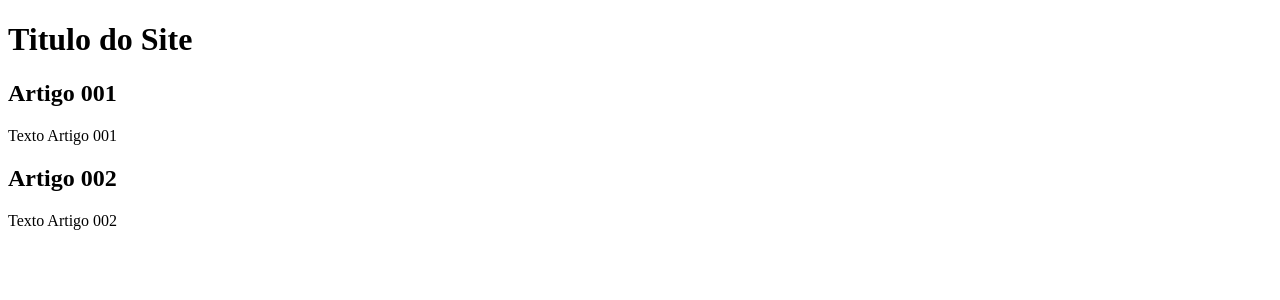
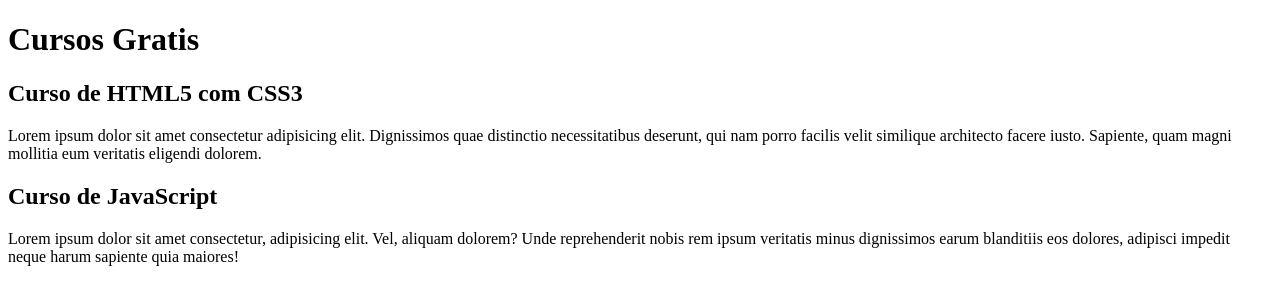
Before and after one commit to NeioBom/Site-Projeto, a plain HTML site: page index.html in a window 1280 px wide. Drawn offline with Linux system fonts and the light colour scheme.

Commit message:
comesei a escrever o conteudo

```diff
--- a/index.html
+++ b/index.html
@@ -8,15 +8,15 @@
 <body>
     <main>
         <header>
-            <h1>Titulo do Site</h1>
+            <h1>Cursos Gratis</h1>
         </header>
         <article>
-            <h2>Artigo 001</h2>
-            <p>Texto Artigo 001</p>
+            <h2>Curso de HTML5 com CSS3</h2>
+            <p>Lorem ipsum dolor sit amet consectetur adipisicing elit. Dignissimos quae distinctio necessitatibus deserunt, qui nam porro facilis velit similique architecto facere iusto. Sapiente, quam magni mollitia eum veritatis eligendi dolorem.</p>
         </article>
         <article>
-            <h2>Artigo 002</h2>
-            <p>Texto Artigo 002</p>
+            <h2>Curso de JavaScript</h2>
+            <p>Lorem ipsum dolor sit amet consectetur, adipisicing elit. Vel, aliquam dolorem? Unde reprehenderit nobis rem ipsum veritatis minus dignissimos earum blanditiis eos dolores, adipisci impedit neque harum sapiente quia maiores!</p>
         </article>
     </main>
 </body>
```
